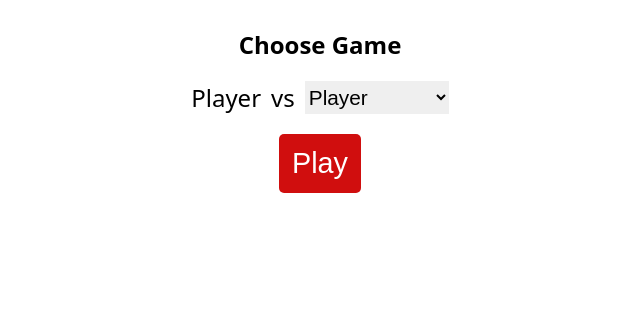
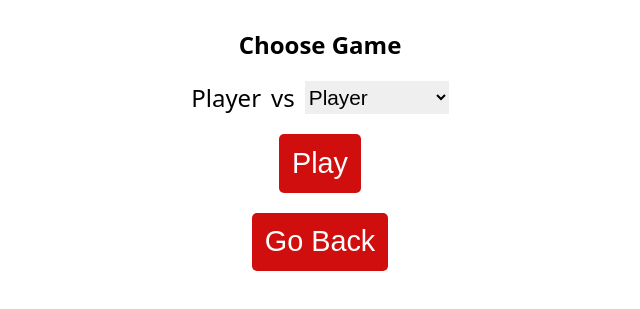
Before and after one commit to karthicbz/TicTacToe_OdinProject, a plain HTML site: page index.html in a window 1280 px wide. Shown: the part 95-404 px from the top of the page, without its empty margins (320-960 px from the left). Drawn offline with Linux system fonts and the light colour scheme.

Commit message:
change flex direction for buttons

```diff
--- a/styles/style.css
+++ b/styles/style.css
@@ -46,7 +46,9 @@ h1{
 
 .buttons{
     display: flex;
-    justify-content: center;
+    /* justify-content: center; */
+    align-items: center;
+    flex-direction: column;
 }
 
 .play-again, .play, .back{
@@ -60,7 +62,7 @@ h1{
     display: none;
 }
 
-.play{
+.play, .back{
     display: block;
     margin-top: 20px;
 }
```
